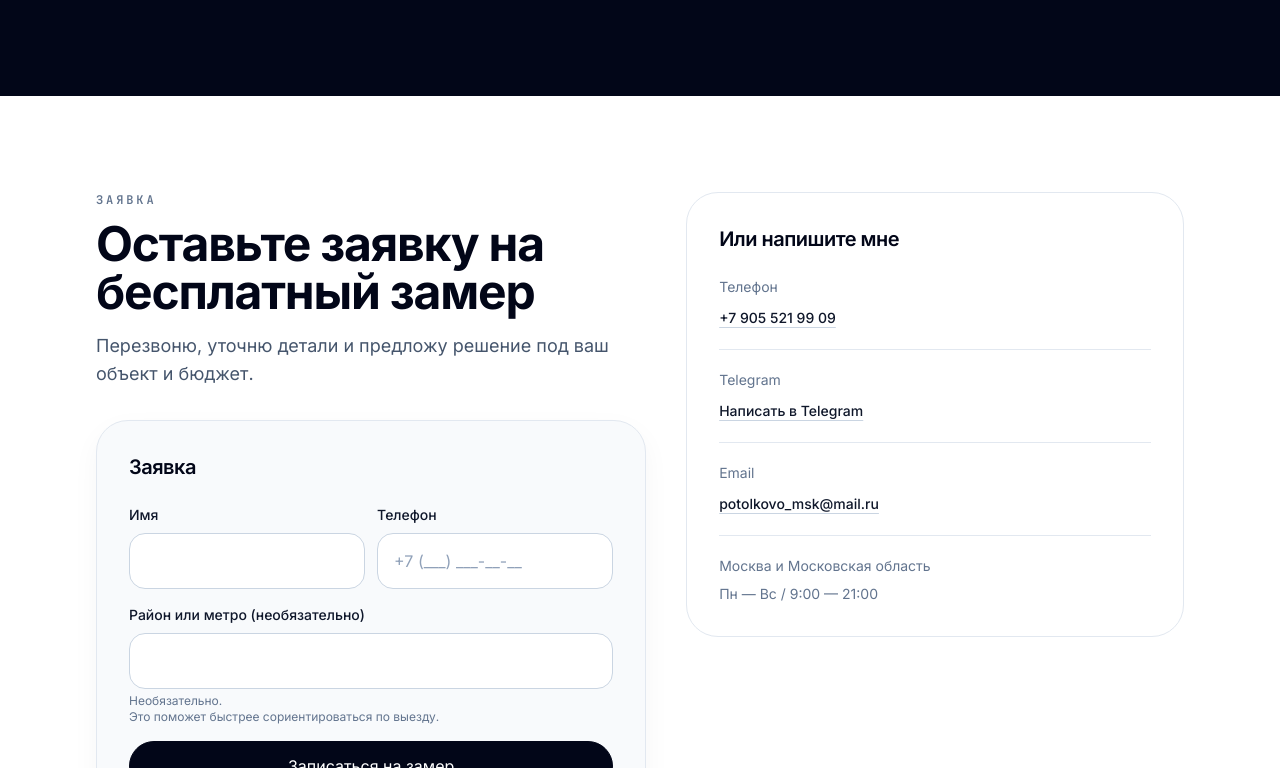
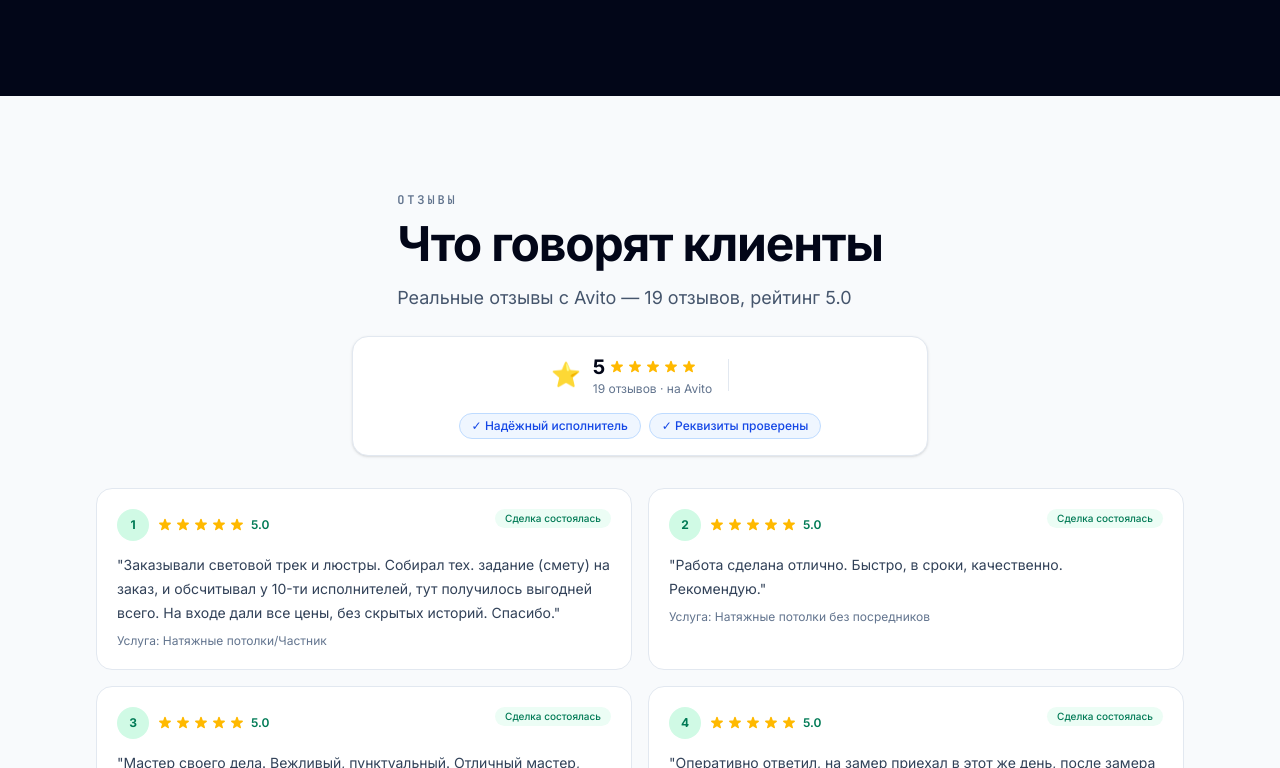
Before and after one commit to svladimirtsk-crypto/nextjs-potolkovo, a Next.js app: page / in a window 1280 px wide. Shown: the part 5112-5880 px from the top of the page. Built offline with nearby package versions, Linux system fonts and the light colour scheme.

Commit message:
Add AvitoReviewsSection to HomePage component

```diff
--- a/components/home/home-page.tsx
+++ b/components/home/home-page.tsx
@@ -7,6 +7,7 @@ import { HomePromise } from "./home-promise";
 import { HomeAction } from "./home-action";
 import { HomeFooter } from "./home-footer";
 import { MobileStickyCta } from "./mobile-sticky-cta";
+import { AvitoReviewsSection } from "./avito-reviews-section";
 
 export function HomePage() {
   return (
@@ -19,6 +20,7 @@ export function HomePage() {
           <HomePrice />
           <HomeTrust />
           <HomePromise />
+          <AvitoReviewsSection />
           <HomeAction />
         </main>
         <MobileStickyCta />
```
